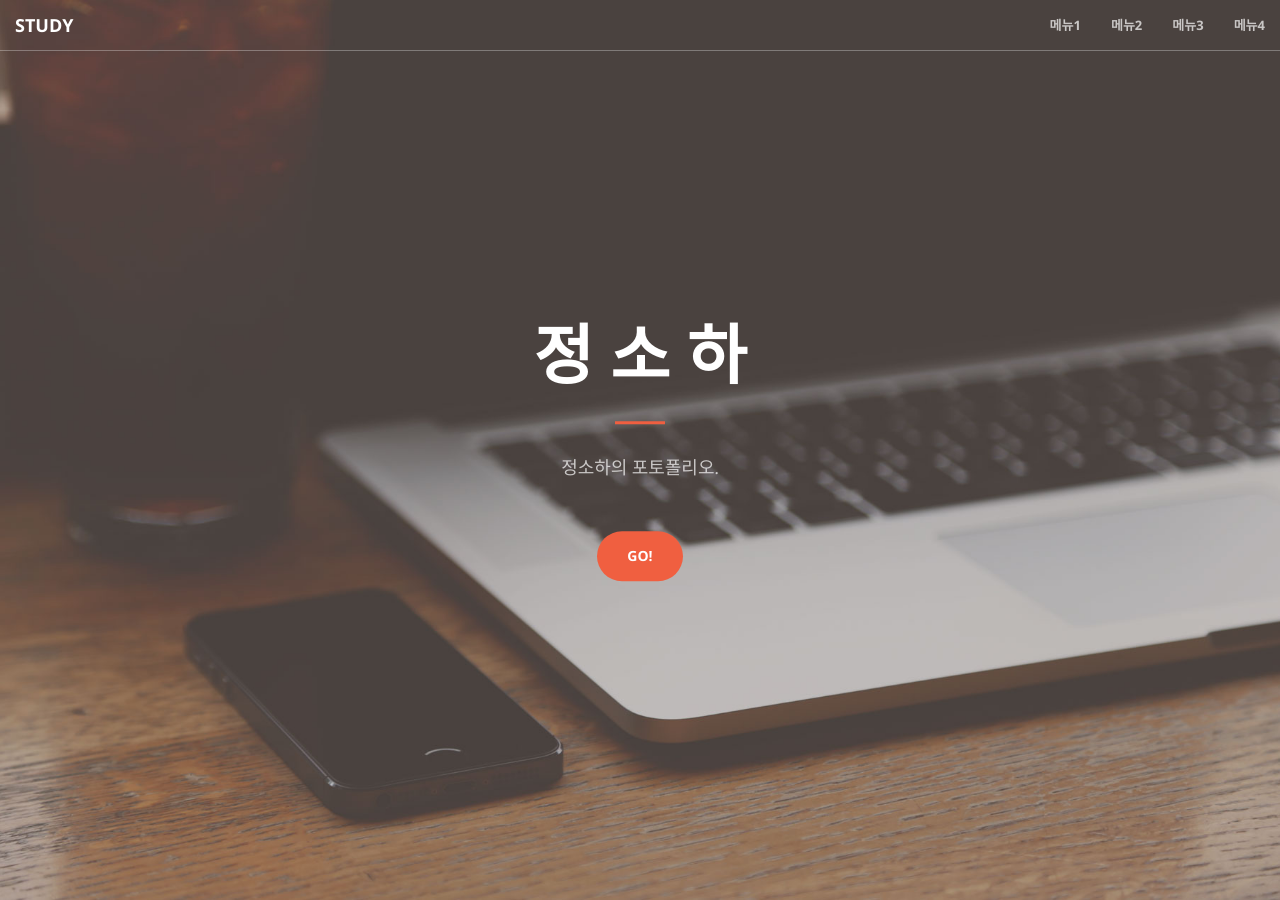
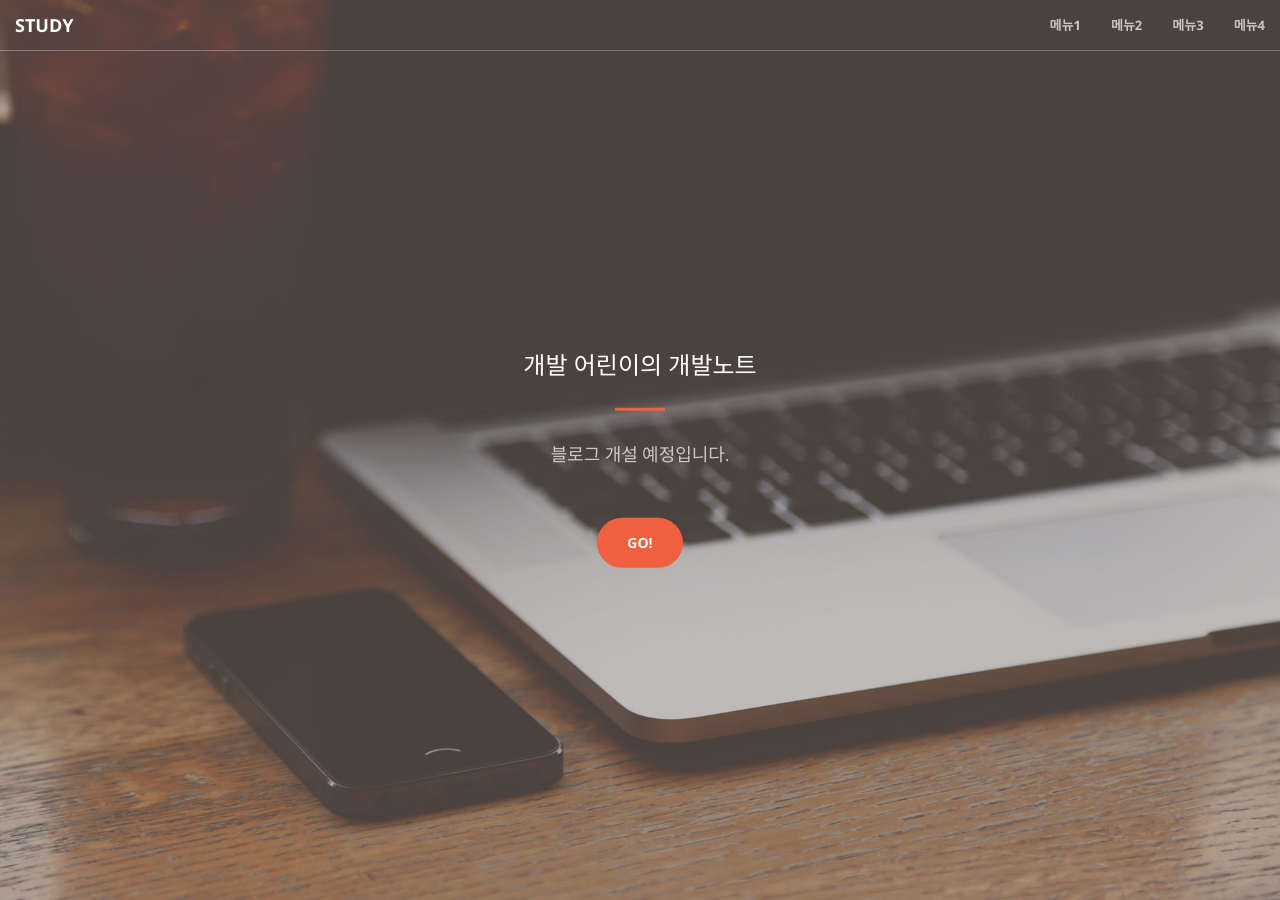
Before and after one commit to jeongsoha/jeongsoha.github.io, a Jekyll site: the page built from index.html, in a window 1280 px wide and 900 px high. Built offline with Jekyll 4.4.1, drawn with Linux system fonts in a browser that asks for light colours.

Commit message:
Update header.html

```diff
--- a/_includes/header.html
+++ b/_includes/header.html
@@ -1,9 +1,9 @@
 <header>
     <div class="header-content">
         <div class="header-content-inner">
-            <h1>정    소    하</h1>
+            <h3>개발 어린이의 개발노트</h3>
             <hr>
-            <p>정소하의 포토폴리오.</p>
+            <p>블로그 개설 예정입니다.</p>
             <a href="#about" class="btn btn-primary btn-xl page-scroll">GO!</a>
         </div>
     </div>
```
